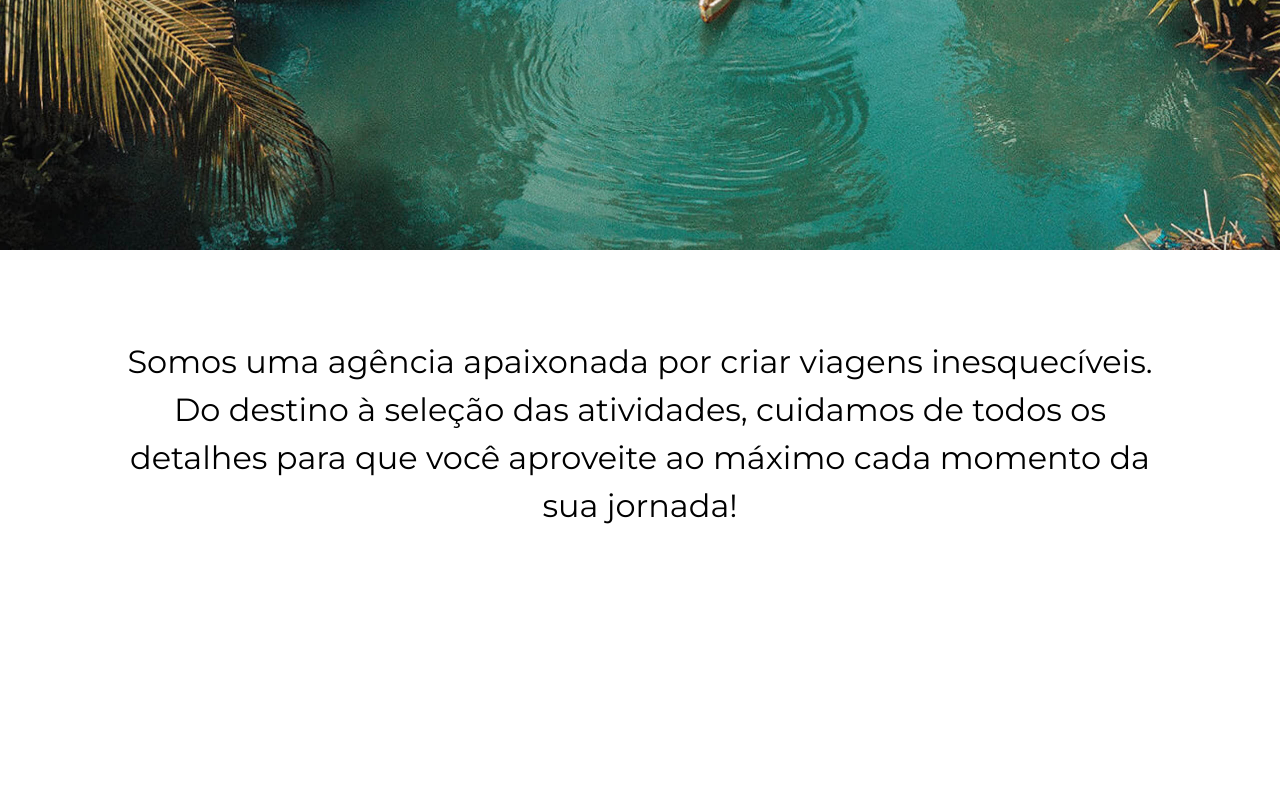
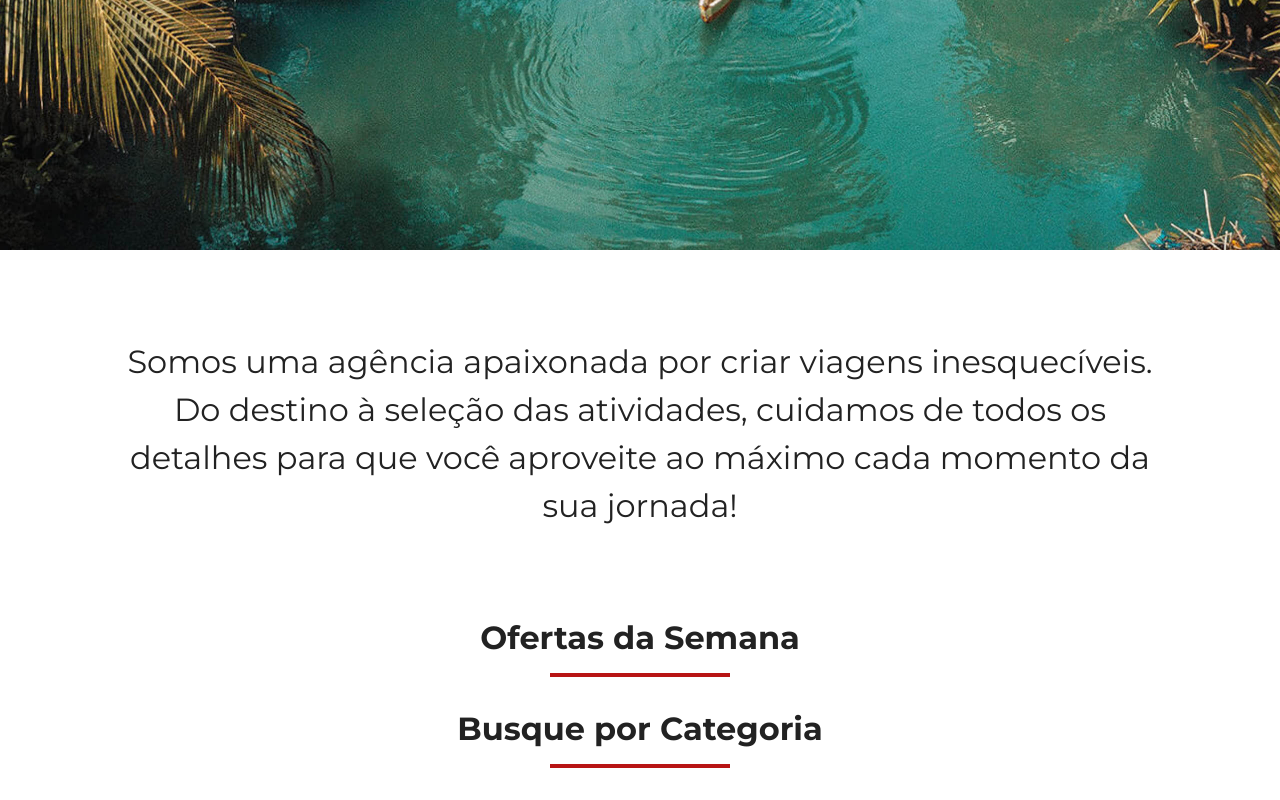
Before and after one commit to garbrieln/Jornada-viagens, a plain HTML site: page index.html in a window 1280 px wide. Shown: the part 510-1310 px from the top of the page. Before the commit the page ends 1128 px from the top, so only its background shows below. Drawn offline with Linux system fonts and the light colour scheme.

Commit message:
adiciona titulo componentizado

```diff
--- a/css/global.css
+++ b/css/global.css
@@ -38,6 +38,28 @@ button {
   box-sizing: border-box;
 }
 
-body{
+body {
   font-family: "Montserrat";
+  color: var(--text-primary-color);
 }
+
+.section-title h2 {
+  font-size: 28px;
+  font-weight: var(--title-weight);
+  margin: 0;
+  text-align: center;
+}
+
+.section-title hr {
+  width: 180px;
+  height: 4px;
+  background-color: var(--secundary-color);
+  border: none;
+  margin: 16px auto 32px;
+}
+
+@media screen and (min-width: 768px) {
+  .section-title h2 {
+    font-size: 32px;
+  }
+}
--- a/css/style.css
+++ b/css/style.css
@@ -1,3 +1,4 @@
 @import url(global.css);
 @import url(header.css);
 @import url(hero.css);
+@import url(offers.css);
--- a/index.html
+++ b/index.html
@@ -55,5 +55,17 @@
         aproveite ao máximo cada momento da sua jornada!
       </h2>
     </section>
+    <section class="offers">
+      <div class="section-title">
+        <h2>Ofertas da Semana</h2>
+        <hr />
+      </div>
+    </section>
+    <section class="categories">
+      <div class="section-title">
+        <h2>Busque por Categoria</h2>
+        <hr />
+      </div>
+    </section>
   </body>
 </html>
```
Also changed, not shown: css/hero.css (+4 -4 lines), css/offers.css (added).
